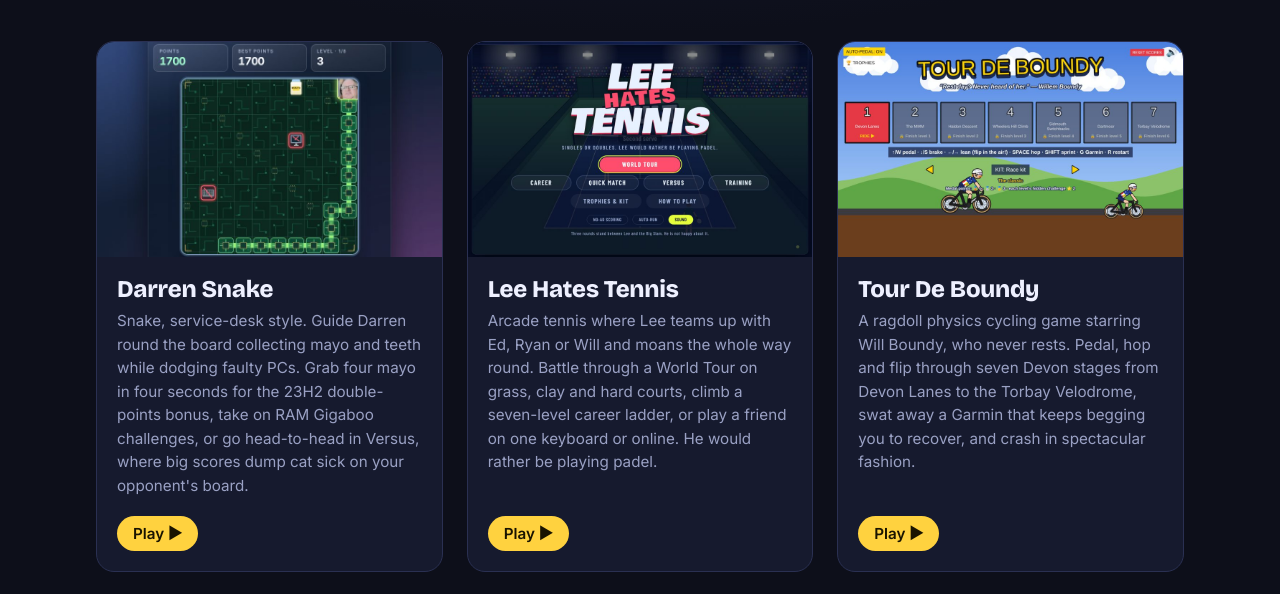
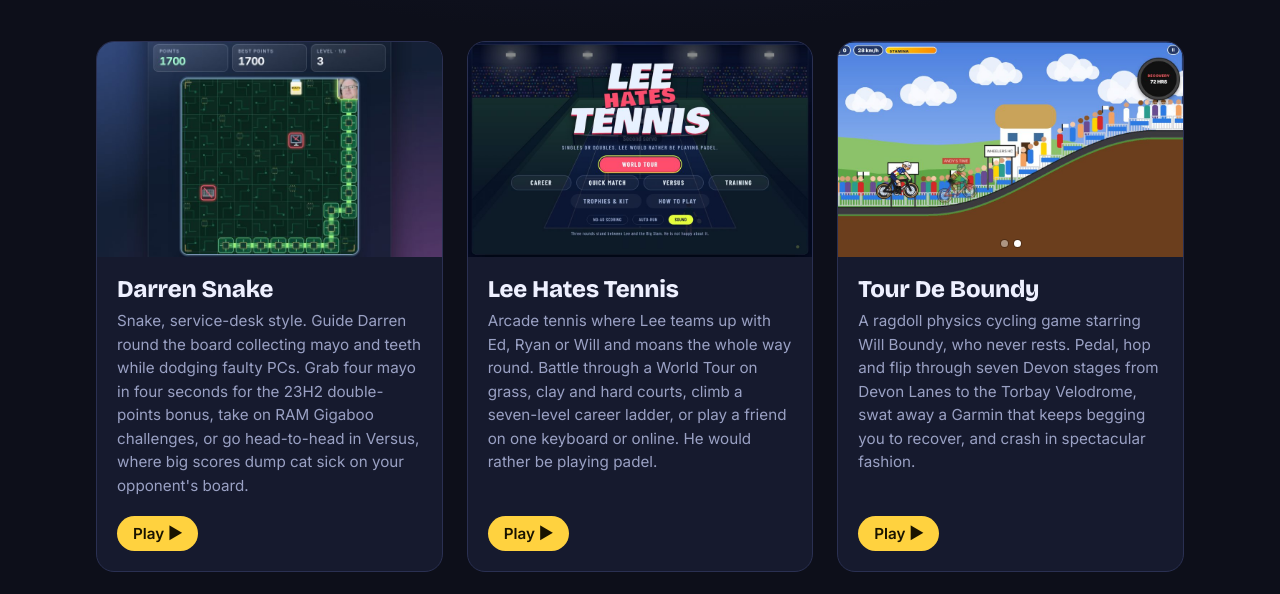
Before and after one commit to LeeVilenski/MEM-Games, a plain HTML site: page index.html in a window 1280 px wide. Shown: the part 187-781 px from the top of the page. Drawn offline with nearby package versions, Linux system fonts and the light colour scheme.

Commit message:
Add gameplay screenshots for Tour De Boundy and Nepal Trekk
The two cards now fade between the menu screen and a gameplay shot.

Co-Authored-By: Claude Opus 5.5 <noreply@anthropic.com>
Claude-Session: https://claude.ai/code/session_01QEaTJGHHamJTBejTPLrJCV

```diff
--- a/index.html
+++ b/index.html
@@ -67,6 +67,12 @@
     .shot { aspect-ratio: 16 / 10; overflow: hidden; background: #000; }
     .shot img { width: 100%; height: 100%; object-fit: cover; display: block; transition: transform .3s ease; }
     .card:hover .shot img { transform: scale(1.04); }
+    .shot.multi { position: relative; }
+    .shot.multi img { position: absolute; inset: 0; opacity: 0; transition: opacity .8s ease, transform .3s ease; }
+    .shot.multi img.on { opacity: 1; }
+    .dots { position: absolute; left: 0; right: 0; bottom: 10px; display: flex; justify-content: center; gap: 6px; pointer-events: none; }
+    .dots i { width: 7px; height: 7px; border-radius: 50%; background: rgba(255,255,255,.45); box-shadow: 0 0 0 1px rgba(0,0,0,.25); transition: background .3s; }
+    .dots i.on { background: #fff; }
 
     .body { padding: 18px 20px 20px; display: flex; flex-direction: column; gap: 6px; flex: 1; }
     h2 {
@@ -111,7 +117,7 @@
       </a>
 
       <a class="card" href="https://tourdeboundy.vercel.app">
-        <div class="shot"><img src="screenshots/tour-de-boundy.jpg" alt="Tour de Boundy level select" loading="lazy"></div>
+        <div class="shot multi"><img class="on" src="screenshots/tour-de-boundy.jpg" alt="Tour de Boundy level select" loading="lazy"><img src="screenshots/tour-de-boundy-gameplay.jpg" alt="Will Boundy riding the Wheelers Hill Climb past the crowd" loading="lazy"></div>
         <div class="body">
           <h2>Tour De Boundy</h2>
           <p class="tag">A ragdoll physics cycling game starring Will Boundy, who never rests. Pedal, hop and flip through seven Devon stages from Devon Lanes to the Torbay Velodrome, swat away a Garmin that keeps begging you to recover, and crash in spectacular fashion.</p>
@@ -120,7 +126,7 @@
       </a>
 
       <a class="card" href="https://nepaltrekk.vercel.app">
-        <div class="shot"><img src="screenshots/nepal-trek.jpg" alt="Nepal Trek elevation map" loading="lazy"></div>
+        <div class="shot multi"><img class="on" src="screenshots/nepal-trek.jpg" alt="Nepal Trek elevation map" loading="lazy"><img src="screenshots/nepal-trek-gameplay.jpg" alt="Ryan face-down on the trail: Knees 0, Nepal 1" loading="lazy"></div>
         <div class="body">
           <h2>Nepal Trekk</h2>
           <p class="tag">A wobbly walking sim based on Ryan's real Annapurna Base Camp trek. Pack his bag, then swing one leg at a time up 80 km of the real route over eight days, from Birethanti to base camp at 4,130 m and back down. Overpack and you'll wobble; forget the poles and you'll fall.</p>
@@ -140,5 +146,28 @@
 
     <footer>MEM Games</footer>
   </div>
+  <script>
+    // Cards with more than one screenshot fade between them.
+    const reduce = window.matchMedia('(prefers-reduced-motion: reduce)').matches;
+    document.querySelectorAll('.shot.multi').forEach((shot, n) => {
+      const imgs = [...shot.querySelectorAll('img')];
+      const dots = document.createElement('div'); dots.className = 'dots';
+      imgs.forEach((_, i) => { const d = document.createElement('i'); if (!i) d.className = 'on'; dots.appendChild(d); });
+      shot.appendChild(dots);
+      let i = 0;
+      const show = (next) => {
+        imgs[i].classList.remove('on'); dots.children[i].classList.remove('on');
+        i = next % imgs.length;
+        imgs[i].classList.add('on'); dots.children[i].classList.add('on');
+      };
+      if (reduce) {
+        const card = shot.closest('.card');
+        card.addEventListener('mouseenter', () => show(1));
+        card.addEventListener('mouseleave', () => show(0));
+      } else {
+        setTimeout(() => setInterval(() => show(i + 1), 3500), n * 1700);
+      }
+    });
+  </script>
 </body>
 </html>
```
Also changed, not shown: screenshots/nepal-trek-gameplay.jpg (added), screenshots/tour-de-boundy-gameplay.jpg (added).
